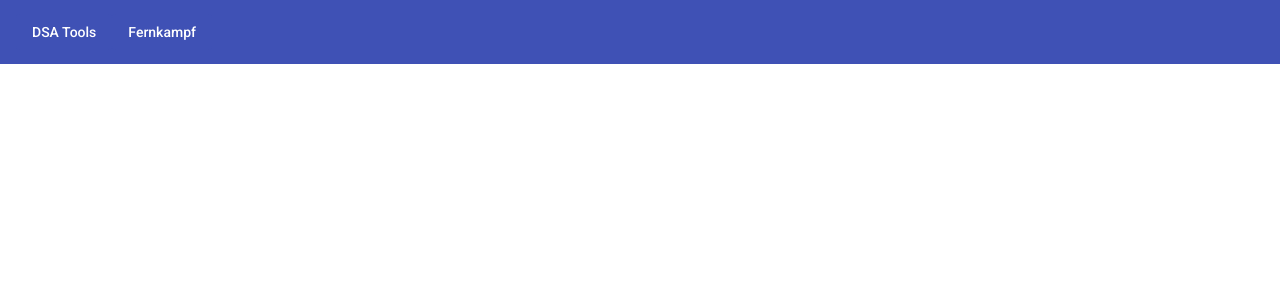
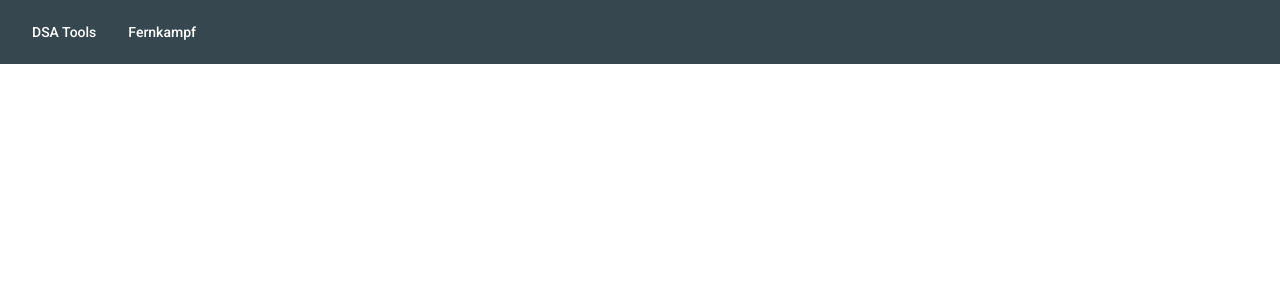
Before and after one commit to Klajan/DSA-Tools, an Angular app: page / in a window 1280 px wide. Shown: the top 300 px of the page. Built offline with nearby package versions, Linux system fonts and the light colour scheme.

Commit message:
Add styles & theme

```diff
--- a/src/styles.scss
+++ b/src/styles.scss
@@ -1,7 +1,12 @@
 /* You can add global styles to this file, and also import other style files */
+@use "@angular/material" as mat;
+@import "./theme.scss";
 
+@include mat.core();
 /* Importing Bootstrap SCSS file. */
 @import '~bootstrap/scss/bootstrap';
 
+@include mat.all-component-themes($my-theme);
+
 html, body { height: 100%; }
 body { margin: 0; font-family: Roboto, "Helvetica Neue", sans-serif; }
--- /dev/null
+++ b/src/text.scss
@@ -0,0 +1,11 @@
+@import "../node_modules/bootstrap";
+
+.title {
+    @include font-size(4rem);
+}
+.text-normal {
+    @include font-size(1.1rem);
+}
+.text-large {
+    @include font-size(2.3rem);
+}
--- /dev/null
+++ b/src/theme.scss
@@ -0,0 +1,87 @@
+@use '@angular/material' as mat;
+@import '~@angular/material/theming';
+
+/* Default Colors
+$my-primary: mat.define-palette(mat.$indigo-palette, 500);
+$my-accent: mat.define-palette(mat.$pink-palette, A200, A100, A400);
+// The "warn" palette is optional and defaults to red if not specified.
+$my-warn: mat.define-palette(mat.$red-palette);
+*/
+
+$md-bluegray: (
+    50 : #e7e9ea,
+    100 : #c3c8ca,
+    200 : #9ba3a7,
+    300 : #737e84,
+    400 : #556369,
+    500 : #37474f,
+    600 : #314048,
+    700 : #2a373f,
+    800 : #232f36,
+    900 : #162026,
+    A100 : #6ac6ff,
+    A200 : #37b2ff,
+    A400 : #049fff,
+    A700 : #0090ea,
+    contrast: (
+        50 : #000000,
+        100 : #000000,
+        200 : #000000,
+        300 : #ffffff,
+        400 : #ffffff,
+        500 : #ffffff,
+        600 : #ffffff,
+        700 : #ffffff,
+        800 : #ffffff,
+        900 : #ffffff,
+        A100 : #000000,
+        A200 : #000000,
+        A400 : #ffffff,
+        A700 : #ffffff,
+    )
+);
+$md-indigo: (
+    50 : #e8ebff,
+    100 : #c5ceff,
+    200 : #9eadff,
+    300 : #778cff,
+    400 : #5a73ff,
+    500 : #3d5aff,
+    600 : #3752ff,
+    700 : #2f48ff,
+    800 : #273fff,
+    900 : #1a2eff,
+    A100 : #ffffff,
+    A200 : #fefeff,
+    A400 : #cbcfff,
+    A700 : #b2b7ff,
+    contrast: (
+        50 : #000000,
+        100 : #000000,
+        200 : #000000,
+        300 : #000000,
+        400 : #ffffff,
+        500 : #ffffff,
+        600 : #ffffff,
+        700 : #ffffff,
+        800 : #ffffff,
+        900 : #ffffff,
+        A100 : #000000,
+        A200 : #000000,
+        A400 : #000000,
+        A700 : #000000,
+    )
+);
+
+$my-primary: mat.define-palette($md-bluegray, 500, 300, 700);
+$my-accent: mat.define-palette($md-indigo, 500, 300, 700);
+// The "warn" palette is optional and defaults to red if not specified.
+$my-warn: mat.define-palette(mat.$red-palette);
+
+$my-theme: mat.define-light-theme((
+ color: (
+   primary: $my-primary,
+   accent: $my-accent,
+   warn: $my-warn,
+ )
+));
```
